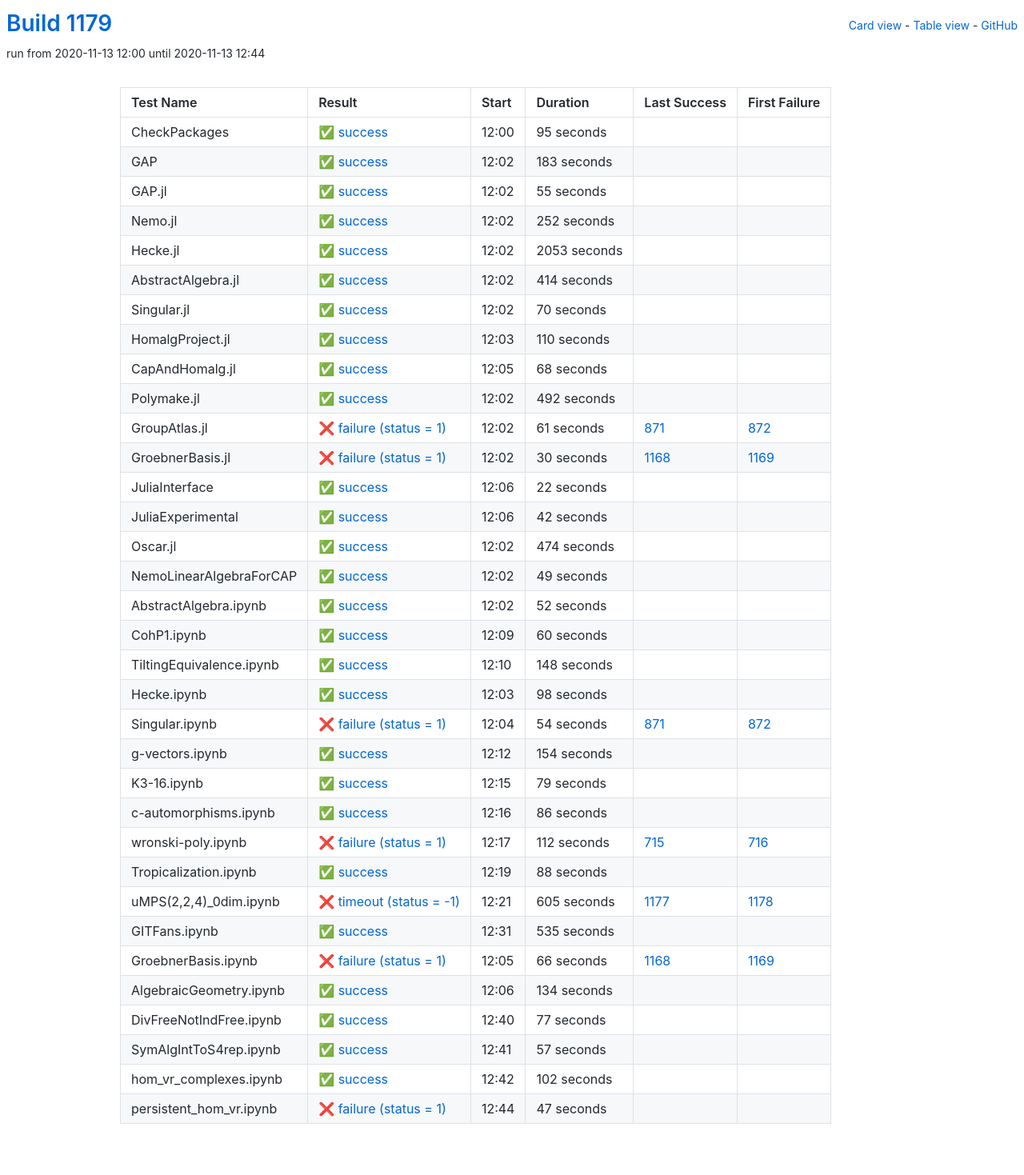
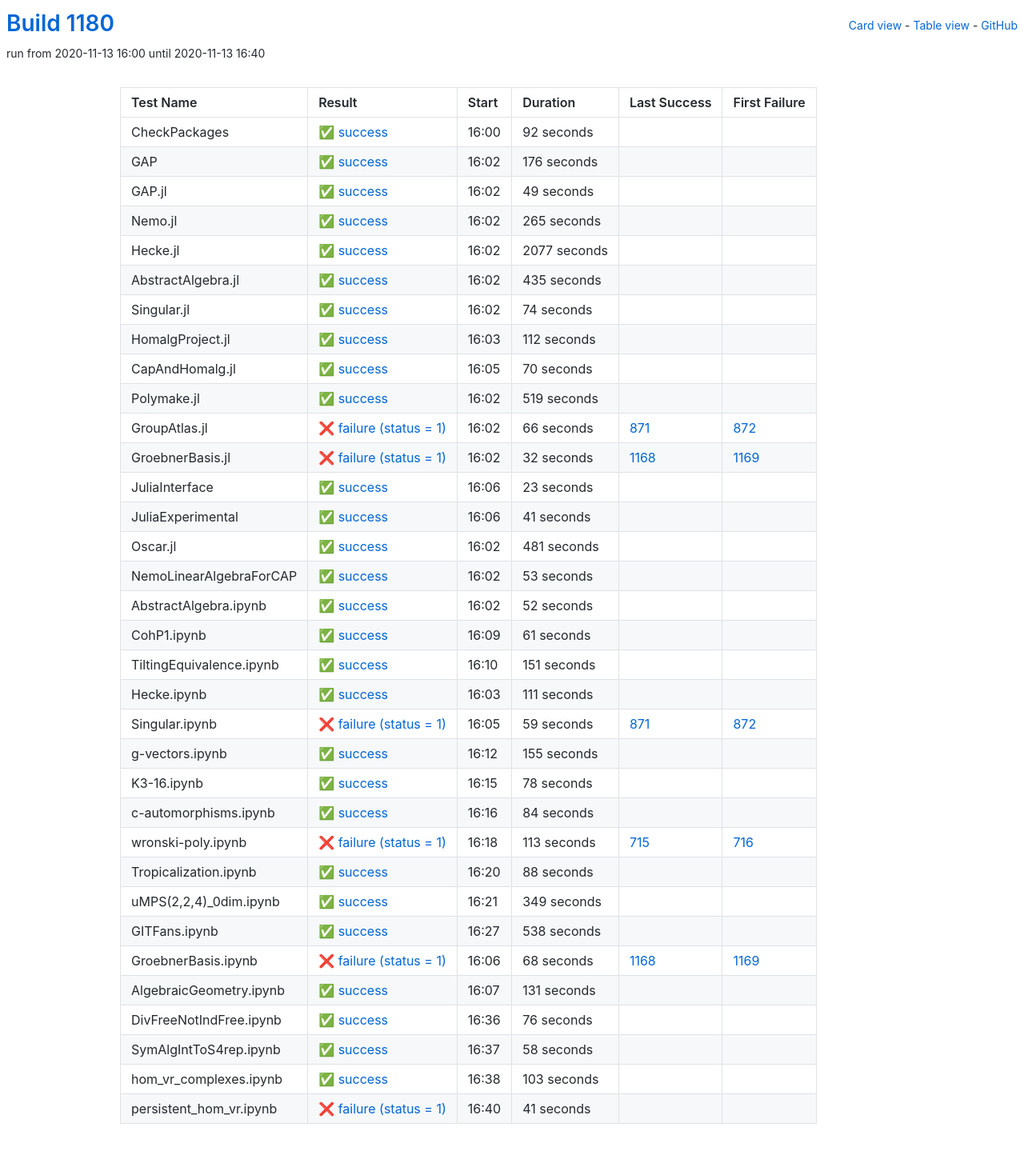
Before and after one commit to oscar-system/oscar-ci-status-stable, a Jekyll site: the page built from table.html, in a window 1280 px wide. Shown: the whole page at 80% size. Built offline with Jekyll 4.4.1, drawn with Linux system fonts in a browser that asks for light colours.

Commit message:
Build #1180

```diff
--- a/_data/ci.yml
+++ b/_data/ci.yml
@@ -1,6 +1,6 @@
 ---
-build: 1179
-build_url: https://oscarci.mathematik.uni-kl.de/job/oscar-stable/1179/
+build: 1180
+build_url: https://oscarci.mathematik.uni-kl.de/job/oscar-stable/1180/
 job: oscar-stable
 organization: oscar-system
 repo: oscar-ci-status-stable
@@ -8,80 +8,104 @@ repourl: https://github.com/oscar-system/oscar-ci-status-stable
 tests:
 - name: CheckPackages
   id: checkpackages
-  log: https://oscarci.mathematik.uni-kl.de/job/oscar-stable/1179/artifact/logs/build-1179/CheckPackages.log
-  start: 2020-11-13 12:00
+  log: https://oscarci.mathematik.uni-kl.de/job/oscar-stable/1180/artifact/logs/build-1180/CheckPackages.log
+  start: 2020-11-13 16:00
   success: true
   exitcode: 0
   status: success
-  duration: 95
+  duration: 92
   last_success: false
   last_success_url:
   first_failure: false
   first_failure_url:
 - name: GAP
   id: gap
-  log: https://oscarci.mathematik.uni-kl.de/job/oscar-stable/1179/artifact/logs/build-1179/GAP.log
-  start: 2020-11-13 12:02
+  log: https://oscarci.mathematik.uni-kl.de/job/oscar-stable/1180/artifact/logs/build-1180/GAP.log
+  start: 2020-11-13 16:02
   success: true
   exitcode: 0
   status: success
-  duration: 183
+  duration: 176
   last_success: false
   last_success_url:
   first_failure: false
   first_failure_url:
 - name: GAP.jl
   id: gap-jl
-  log: https://oscarci.mathematik.uni-kl.de/job/oscar-stable/1179/artifact/logs/build-1179/GAP.jl.log
-  start: 2020-11-13 12:02
+  log: https://oscarci.mathematik.uni-kl.de/job/oscar-stable/1180/artifact/logs/build-1180/GAP.jl.log
+  start: 2020-11-13 16:02
   success: true
   exitcode: 0
   status: success
-  duration: 55
+  duration: 49
   last_success: false
   last_success_url:
   first_failure: false
   first_failure_url:
 - name: Nemo.jl
   id: nemo-jl
-  log: https://oscarci.mathematik.uni-kl.de/job/oscar-stable/1179/artifact/logs/build-1179/Nemo.jl.log
-  start: 2020-11-13 12:02
+  log: https://oscarci.mathematik.uni-kl.de/job/oscar-stable/1180/artifact/logs/build-1180/Nemo.jl.log
+  start: 2020-11-13 16:02
   success: true
   exitcode: 0
   status: success
-  duration: 252
+  duration: 265
   last_success: false
   last_success_url:
   first_failure: false
   first_failure_url:
 - name: Hecke.jl
   id: hecke-jl
-  log: https://oscarci.mathematik.uni-kl.de/job/oscar-stable/1179/artifact/logs/build-1179/Hecke.jl.log
-  start: 2020-11-13 12:02
+  log: https://oscarci.mathematik.uni-kl.de/job/oscar-stable/1180/artifact/logs/build-1180/Hecke.jl.log
+  start: 2020-11-13 16:02
   success: true
   exitcode: 0
   status: success
-  duration: 2053
+  duration: 2077
   last_success: false
   last_success_url:
   first_failure: false
   first_failure_url:
 - name: AbstractAlgebra.jl
   id: abstractalgebra-jl
-  log: https://oscarci.mathematik.uni-kl.de/job/oscar-stable/1179/artifact/logs/build-1179/AbstractAlgebra.jl.log
-  start: 2020-11-13 12:02
+  log: https://oscarci.mathematik.uni-kl.de/job/oscar-stable/1180/artifact/logs/build-1180/AbstractAlgebra.jl.log
+  start: 2020-11-13 16:02
   success: true
   exitcode: 0
   status: success
-  duration: 414
+  duration: 435
   last_success: false
   last_success_url:
   first_failure: false
   first_failure_url:
 - name: Singular.jl
   id: singular-jl
-  log: https://oscarci.mathematik.uni-kl.de/job/oscar-stable/1179/artifact/logs/build-1179/Singular.jl.log
-  start: 2020-11-13 12:02
+  log: https://oscarci.mathematik.uni-kl.de/job/oscar-stable/1180/artifact/logs/build-1180/Singular.jl.log
+  start: 2020-11-13 16:02
+  success: true
+  exitcode: 0
+  status: success
+  duration: 74
+  last_success: false
+  last_success_url:
+  first_failure: false
+  first_failure_url:
+- name: HomalgProject.jl
+  id: homalgproject-jl
+  log: https://oscarci.mathematik.uni-kl.de/job/oscar-stable/1180/artifact/logs/build-1180/HomalgProject.jl.log
+  start: 2020-11-13 16:03
+  success: true
+  exitcode: 0
+  status: success
+  duration: 112
+  last_success: false
+  last_success_url:
+  first_failure: false
+  first_failure_url:
+- name: CapAndHomalg.jl
+  id: capandhomalg-jl
+  log: https://oscarci.mathematik.uni-kl.de/job/oscar-stable/1180/artifact/logs/build-1180/CapAndHomalg.jl.log
+  start: 2020-11-13 16:05
   success: true
   exitcode: 0
   status: success
@@ -90,118 +114,94 @@ tests:
   last_success_url:
   first_failure: false
   first_failure_url:
-- name: HomalgProject.jl
-  id: homalgproject-jl
-  log: https://oscarci.mathematik.uni-kl.de/job/oscar-stable/1179/artifact/logs/build-1179/HomalgProject.jl.log
-  start: 2020-11-13 12:03
+- name: Polymake.jl
+  id: polymake-jl
+  log: https://oscarci.mathematik.uni-kl.de/job/oscar-stable/1180/artifact/logs/build-1180/Polymake.jl.log
+  start: 2020-11-13 16:02
   success: true
   exitcode: 0
   status: success
-  duration: 110
-  last_success: false
-  last_success_url:
-  first_failure: false
-  first_failure_url:
-- name: CapAndHomalg.jl
-  id: capandhomalg-jl
-  log: https://oscarci.mathematik.uni-kl.de/job/oscar-stable/1179/artifact/logs/build-1179/CapAndHomalg.jl.log
-  start: 2020-11-13 12:05
-  success: true
-  exitcode: 0
-  status: success
-  duration: 68
-  last_success: false
-  last_success_url:
-  first_failure: false
-  first_failure_url:
-- name: Polymake.jl
-  id: polymake-jl
-  log: https://oscarci.mathematik.uni-kl.de/job/oscar-stable/1179/artifact/logs/build-1179/Polymake.jl.log
-  start: 2020-11-13 12:02
-  success: true
-  exitcode: 0
-  status: success
-  duration: 492
+  duration: 519
   last_success: false
   last_success_url:
   first_failure: false
   first_failure_url:
 - name: GroupAtlas.jl
   id: groupatlas-jl
-  log: https://oscarci.mathematik.uni-kl.de/job/oscar-stable/1179/artifact/logs/build-1179/GroupAtlas.jl.log
-  start: 2020-11-13 12:02
+  log: https://oscarci.mathematik.uni-kl.de/job/oscar-stable/1180/artifact/logs/build-1180/GroupAtlas.jl.log
+  start: 2020-11-13 16:02
   success: false
   exitcode: 1
   status: failure
-  duration: 61
+  duration: 66
   last_success: 871
   last_success_url: https://oscarci.mathematik.uni-kl.de/job/oscar-stable/871/
   first_failure: 872
   first_failure_url: https://oscarci.mathematik.uni-kl.de/job/oscar-stable/872/
 - name: GroebnerBasis.jl
   id: groebnerbasis-jl
-  log: https://oscarci.mathematik.uni-kl.de/job/oscar-stable/1179/artifact/logs/build-1179/GroebnerBasis.jl.log
-  start: 2020-11-13 12:02
+  log: https://oscarci.mathematik.uni-kl.de/job/oscar-stable/1180/artifact/logs/build-1180/GroebnerBasis.jl.log
+  start: 2020-11-13 16:02
   success: false
   exitcode: 1
   status: failure
-  duration: 30
+  duration: 32
   last_success: 1168
   last_success_url: https://oscarci.mathematik.uni-kl.de/job/oscar-stable/1168/
   first_failure: 1169
   first_failure_url: https://oscarci.mathematik.uni-kl.de/job/oscar-stable/1169/
 - name: JuliaInterface
   id: juliainterface
-  log: https://oscarci.mathematik.uni-kl.de/job/oscar-stable/1179/artifact/logs/build-1179/JuliaInterface.log
-  start: 2020-11-13 12:06
+  log: https://oscarci.mathematik.uni-kl.de/job/oscar-stable/1180/artifact/logs/build-1180/JuliaInterface.log
+  start: 2020-11-13 16:06
   success: true
   exitcode: 0
   status: success
-  duration: 22
+  duration: 23
   last_success: false
   last_success_url:
   first_failure: false
   first_failure_url:
 - name: JuliaExperimental
   id: juliaexperimental
-  log: https://oscarci.mathematik.uni-kl.de/job/oscar-stable/1179/artifact/logs/build-1179/JuliaExperimental.log
-  start: 2020-11-13 12:06
+  log: https://oscarci.mathematik.uni-kl.de/job/oscar-stable/1180/artifact/logs/build-1180/JuliaExperimental.log
+  start: 2020-11-13 16:06
   success: true
   exitcode: 0
   status: success
-  duration: 42
+  duration: 41
   last_success: false
   last_success_url:
   first_failure: false
   first_failure_url:
 - name: Oscar.jl
   id: oscar-jl
-  log: https://oscarci.mathematik.uni-kl.de/job/oscar-stable/1179/artifact/logs/build-1179/Oscar.jl.log
-  start: 2020-11-13 12:02
+  log: https://oscarci.mathematik.uni-kl.de/job/oscar-stable/1180/artifact/logs/build-1180/Oscar.jl.log
+  start: 2020-11-13 16:02
   success: true
   exitcode: 0
   status: success
-  duration: 474
+  duration: 481
   last_success: false
   last_success_url:
   first_failure: false
   first_failure_url:
 - name: NemoLinearAlgebraForCAP
   id: nemolinearalgebraforcap
-  log: https://oscarci.mathematik.uni-kl.de/job/oscar-stable/1179/artifact/logs/build-1179/NemoLinearAlgebraForCAP.log
-  start: 2020-11-13 12:02
+  log: https://oscarci.mathematik.uni-kl.de/job/oscar-stable/1180/artifact/logs/build-1180/NemoLinearAlgebraForCAP.log
+  start: 2020-11-13 16:02
   success: true
   exitcode: 0
   status: success
-  duration: 49
+  duration: 53
   last_success: false
   last_success_url:
   first_failure: false
   first_failure_url:
 - name: AbstractAlgebra.ipynb
   id: abstractalgebra-ipynb
-  log: https://oscarci.mathematik.uni-kl.de/job/oscar-stable/1179/artifact/logs/build-1179/AbstractAlgebra.ipynb.log
-  start: 2020-11-13 12:02
+  log: https://oscarci.mathematik.uni-kl.de/job/oscar-stable/1180/artifact/logs/build-1180/AbstractAlgebra.ipynb.log
+  start: 2020-11-13 16:02
   success: true
   exitcode: 0
   status: success
@@ -212,104 +212,104 @@ tests:
   first_failure_url:
 - name: CohP1.ipynb
   id: cohp1-ipynb
-  log: https://oscarci.mathematik.uni-kl.de/job/oscar-stable/1179/artifact/logs/build-1179/CohP1.ipynb.log
-  start: 2020-11-13 12:09
+  log: https://oscarci.mathematik.uni-kl.de/job/oscar-stable/1180/artifact/logs/build-1180/CohP1.ipynb.log
+  start: 2020-11-13 16:09
   success: true
   exitcode: 0
   status: success
-  duration: 60
+  duration: 61
   last_success: false
   last_success_url:
   first_failure: false
   first_failure_url:
 - name: TiltingEquivalence.ipynb
   id: tiltingequivalence-ipynb
-  log: https://oscarci.mathematik.uni-kl.de/job/oscar-stable/1179/artifact/logs/build-1179/TiltingEquivalence.ipynb.log
-  start: 2020-11-13 12:10
+  log: https://oscarci.mathematik.uni-kl.de/job/oscar-stable/1180/artifact/logs/build-1180/TiltingEquivalence.ipynb.log
+  start: 2020-11-13 16:10
   success: true
   exitcode: 0
   status: success
-  duration: 148
+  duration: 151
   last_success: false
   last_success_url:
   first_failure: false
   first_failure_url:
 - name: Hecke.ipynb
   id: hecke-ipynb
-  log: https://oscarci.mathematik.uni-kl.de/job/oscar-stable/1179/artifact/logs/build-1179/Hecke.ipynb.log
-  start: 2020-11-13 12:03
+  log: https://oscarci.mathematik.uni-kl.de/job/oscar-stable/1180/artifact/logs/build-1180/Hecke.ipynb.log
+  start: 2020-11-13 16:03
   success: true
   exitcode: 0
   status: success
-  duration: 98
+  duration: 111
   last_success: false
   last_success_url:
   first_failure: false
   first_failure_url:
 - name: Singular.ipynb
   id: singular-ipynb
-  log: https://oscarci.mathematik.uni-kl.de/job/oscar-stable/1179/artifact/logs/build-1179/Singular.ipynb.log
-  start: 2020-11-13 12:04
+  log: https://oscarci.mathematik.uni-kl.de/job/oscar-stable/1180/artifact/logs/build-1180/Singular.ipynb.log
+  start: 2020-11-13 16:05
   success: false
   exitcode: 1
   status: failure
-  duration: 54
+  duration: 59
   last_success: 871
   last_success_url: https://oscarci.mathematik.uni-kl.de/job/oscar-stable/871/
   first_failure: 872
   first_failure_url: https://oscarci.mathematik.uni-kl.de/job/oscar-stable/872/
 - name: g-vectors.ipynb
   id: g-vectors-ipynb
-  log: https://oscarci.mathematik.uni-kl.de/job/oscar-stable/1179/artifact/logs/build-1179/g-vectors.ipynb.log
-  start: 2020-11-13 12:12
+  log: https://oscarci.mathematik.uni-kl.de/job/oscar-stable/1180/artifact/logs/build-1180/g-vectors.ipynb.log
+  start: 2020-11-13 16:12
   success: true
   exitcode: 0
   status: success
-  duration: 154
+  duration: 155
   last_success: false
   last_success_url:
   first_failure: false
   first_failure_url:
 - name: K3-16.ipynb
   id: k3-16-ipynb
-  log: https://oscarci.mathematik.uni-kl.de/job/oscar-stable/1179/artifact/logs/build-1179/K3-16.ipynb.log
-  start: 2020-11-13 12:15
+  log: https://oscarci.mathematik.uni-kl.de/job/oscar-stable/1180/artifact/logs/build-1180/K3-16.ipynb.log
+  start: 2020-11-13 16:15
   success: true
   exitcode: 0
   status: success
-  duration: 79
+  duration: 78
   last_success: false
   last_success_url:
   first_failure: false
   first_failure_url:
 - name: c-automorphisms.ipynb
   id: c-automorphisms-ipynb
-  log: https://oscarci.mathematik.uni-kl.de/job/oscar-stable/1179/artifact/logs/build-1179/c-automorphisms.ipynb.log
-  start: 2020-11-13 12:16
+  log: https://oscarci.mathematik.uni-kl.de/job/oscar-stable/1180/artifact/logs/build-1180/c-automorphisms.ipynb.log
+  start: 2020-11-13 16:16
   success: true
   exitcode: 0
   status: success
-  duration: 86
+  duration: 84
   last_success: false
   last_success_url:
   first_failure: false
   first_failure_url:
 - name: wronski-poly.ipynb
   id: wronski-poly-ipynb
-  log: https://oscarci.mathematik.uni-kl.de/job/oscar-stable/1179/artifact/logs/build-1179/wronski-poly.ipynb.log
-  start: 2020-11-13 12:17
+  log: https://oscarci.mathematik.uni-kl.de/job/oscar-stable/1180/artifact/logs/build-1180/wronski-poly.ipynb.log
+  start: 2020-11-13 16:18
   success: false
   exitcode: 1
   status: failure
-  duration: 112
+  duration: 113
   last_success: 715
   last_success_url: https://oscarci.mathematik.uni-kl.de/job/oscar-stable/715/
   first_failure: 716
   first_failure_url: https://oscarci.mathematik.uni-kl.de/job/oscar-stable/716/
 - name: Tropicalization.ipynb
   id: tropicalization-ipynb
-  log: https://oscarci.mathematik.uni-kl.de/job/oscar-stable/1179/artifact/logs/build-1179/Tropicalization.ipynb.log
-  start: 2020-11-13 12:19
+  log: https://oscarci.mathematik.uni-kl.de/job/oscar-stable/1180/artifact/logs/build-1180/Tropicalization.ipynb.log
+  start: 2020-11-13 16:20
   success: true
   exitcode: 0
   status: success
@@ -320,96 +320,96 @@ tests:
   first_failure_url:
 - name: uMPS(2,2,4)_0dim.ipynb
   id: umps-2-2-4-0dim-ipynb
-  log: https://oscarci.mathematik.uni-kl.de/job/oscar-stable/1179/artifact/logs/build-1179/uMPS-2-2-4-_0dim.ipynb.log
-  start: 2020-11-13 12:21
-  success: false
-  exitcode: -1
-  status: timeout
-  duration: 605
-  last_success: 1177
-  last_success_url: https://oscarci.mathematik.uni-kl.de/job/oscar-stable/1177/
-  first_failure: 1178
-  first_failure_url: https://oscarci.mathematik.uni-kl.de/job/oscar-stable/1178/
-- name: GITFans.ipynb
-  id: gitfans-ipynb
-  log: https://oscarci.mathematik.uni-kl.de/job/oscar-stable/1179/artifact/logs/build-1179/GITFans.ipynb.log
-  start: 2020-11-13 12:31
+  log: https://oscarci.mathematik.uni-kl.de/job/oscar-stable/1180/artifact/logs/build-1180/uMPS-2-2-4-_0dim.ipynb.log
+  start: 2020-11-13 16:21
   success: true
   exitcode: 0
   status: success
-  duration: 535
+  duration: 349
+  last_success: false
+  last_success_url:
+  first_failure: false
+  first_failure_url:
+- name: GITFans.ipynb
+  id: gitfans-ipynb
+  log: https://oscarci.mathematik.uni-kl.de/job/oscar-stable/1180/artifact/logs/build-1180/GITFans.ipynb.log
+  start: 2020-11-13 16:27
+  success: true
+  exitcode: 0
+  status: success
+  duration: 538
   last_success: false
   last_success_url:
   first_failure: false
   first_failure_url:
 - name: GroebnerBasis.ipynb
   id: groebnerbasis-ipynb
-  log: https://oscarci.mathematik.uni-kl.de/job/oscar-stable/1179/artifact/logs/build-1179/GroebnerBasis.ipynb.log
-  start: 2020-11-13 12:05
+  log: https://oscarci.mathematik.uni-kl.de/job/oscar-stable/1180/artifact/logs/build-1180/GroebnerBasis.ipynb.log
+  start: 2020-11-13 16:06
   success: false
   exitcode: 1
   status: failure
-  duration: 66
+  duration: 68
   last_success: 1168
   last_success_url: https://oscarci.mathematik.uni-kl.de/job/oscar-stable/1168/
   first_failure: 1169
   first_failure_url: https://oscarci.mathematik.uni-kl.de/job/oscar-stable/1169/
 - name: AlgebraicGeometry.ipynb
   id: algebraicgeometry-ipynb
-  log: https://oscarci.mathematik.uni-kl.de/job/oscar-stable/1179/artifact/logs/build-1179/AlgebraicGeometry.ipynb.log
-  start: 2020-11-13 12:06
+  log: https://oscarci.mathematik.uni-kl.de/job/oscar-stable/1180/artifact/logs/build-1180/AlgebraicGeometry.ipynb.log
+  start: 2020-11-13 16:07
   success: true
   exitcode: 0
   status: success
-  duration: 134
+  duration: 131
   last_success: false
   last_success_url:
   first_failure: false
   first_failure_url:
 - name: DivFreeNotIndFree.ipynb
   id: divfreenotindfree-ipynb
-  log: https://oscarci.mathematik.uni-kl.de/job/oscar-stable/1179/artifact/logs/build-1179/DivFreeNotIndFree.ipynb.log
-  start: 2020-11-13 12:40
+  log: https://oscarci.mathematik.uni-kl.de/job/oscar-stable/1180/artifact/logs/build-1180/DivFreeNotIndFree.ipynb.log
+  start: 2020-11-13 16:36
   success: true
   exitcode: 0
   status: success
-  duration: 77
+  duration: 76
   last_success: false
   last_success_url:
   first_failure: false
   first_failure_url:
 - name: SymAlgIntToS4rep.ipynb
   id: symalginttos4rep-ipynb
-  log: https://oscarci.mathematik.uni-kl.de/job/oscar-stable/1179/artifact/logs/build-1179/SymAlgIntToS4rep.ipynb.log
-  start: 2020-11-13 12:41
+  log: https://oscarci.mathematik.uni-kl.de/job/oscar-stable/1180/artifact/logs/build-1180/SymAlgIntToS4rep.ipynb.log
+  start: 2020-11-13 16:37
   success: true
   exitcode: 0
   status: success
-  duration: 57
+  duration: 58
   last_success: false
   last_success_url:
   first_failure: false
   first_failure_url:
 - name: hom_vr_complexes.ipynb
   id: hom-vr-complexes-ipynb
-  log: https://oscarci.mathematik.uni-kl.de/job/oscar-stable/1179/artifact/logs/build-1179/hom_vr_complexes.ipynb.log
-  start: 2020-11-13 12:42
+  log: https://oscarci.mathematik.uni-kl.de/job/oscar-stable/1180/artifact/logs/build-1180/hom_vr_complexes.ipynb.log
+  start: 2020-11-13 16:38
   success: true
   exitcode: 0
   status: success
-  duration: 102
+  duration: 103
   last_success: false
   last_success_url:
   first_failure: false
   first_failure_url:
 - name: persistent_hom_vr.ipynb
   id: persistent-hom-vr-ipynb
-  log: https://oscarci.mathematik.uni-kl.de/job/oscar-stable/1179/artifact/logs/build-1179/persistent_hom_vr.ipynb.log
-  start: 2020-11-13 12:44
+  log: https://oscarci.mathematik.uni-kl.de/job/oscar-stable/1180/artifact/logs/build-1180/persistent_hom_vr.ipynb.log
+  start: 2020-11-13 16:40
   success: false
   exitcode: 1
   status: failure
-  duration: 47
+  duration: 41
   last_success: false
   last_success_url:
   first_failure: false
```
Also changed, not shown: README.md.
